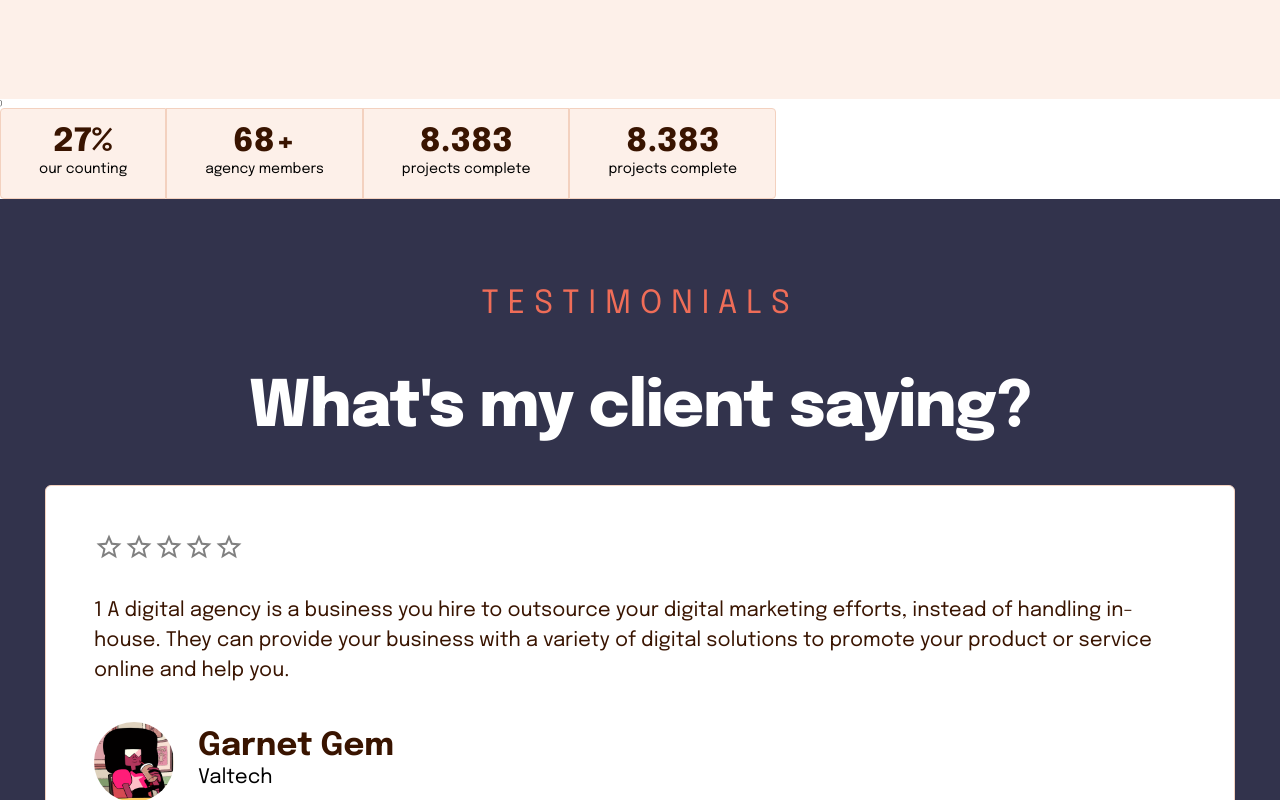
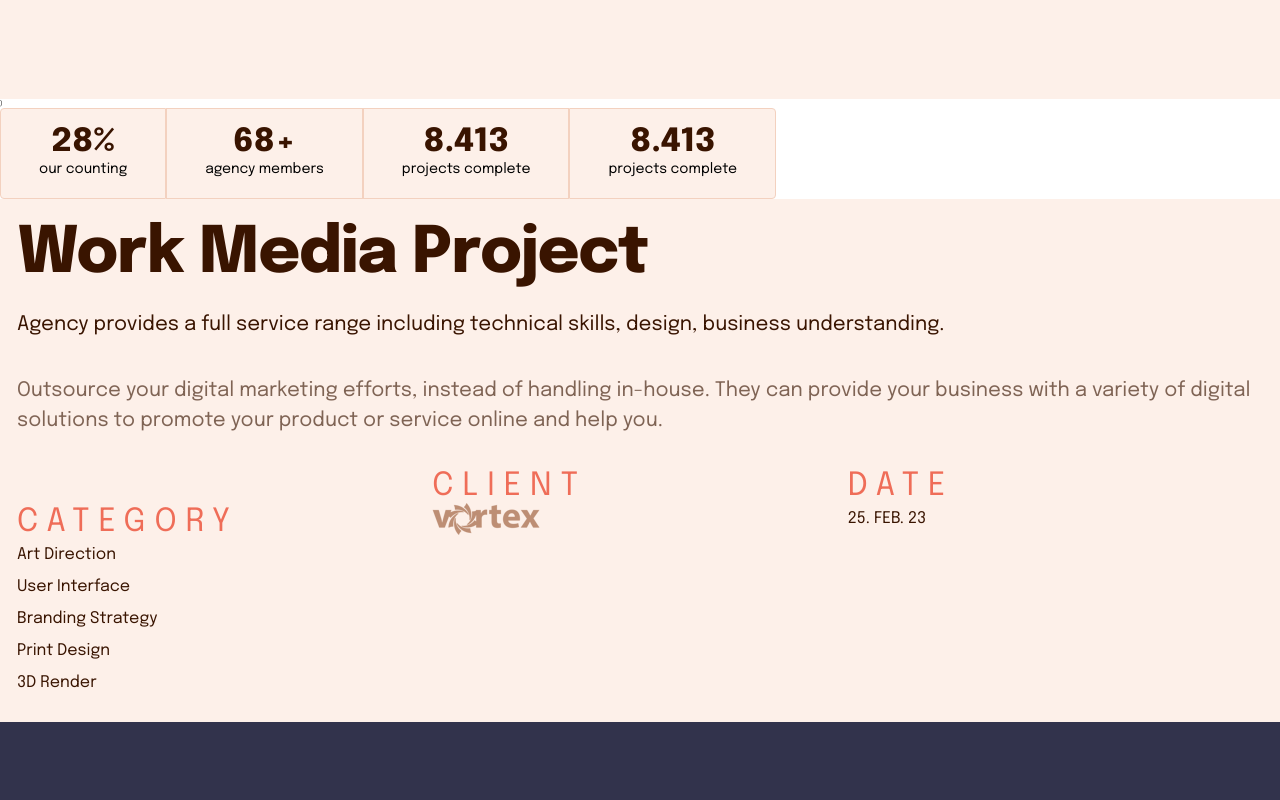
Before and after one commit to xossiane/FE-Portofolio, a Next.js app: page / in a window 1280 px wide. Shown: the part 600-1400 px from the top of the page. Built offline with nearby package versions, Linux system fonts and the light colour scheme.

Commit message:
Add: create Article Hero function

```diff
--- a/src/components/atoms/Heading/styles.module.scss
+++ b/src/components/atoms/Heading/styles.module.scss
@@ -3,6 +3,7 @@
   margin: 0;
     font-weight: 800;
     text-align: center;
+    max-width: 101%;
     &::first-letter {
       text-transform: capitalize;
     }
@@ -33,6 +34,7 @@
         line-height: 3.2rem;
         text-transform: uppercase;
         letter-spacing: 0.9rem;
+
     }
 
 
--- a/src/components/atoms/Text/styles.module.scss
+++ b/src/components/atoms/Text/styles.module.scss
@@ -17,6 +17,7 @@ size: 14px, 18px, 22px;
   }
   &--small {
     font-size: 1.6rem;
+    line-height: 3.2rem;
   }
   &--XSmall {
     font-size: 1.4rem;
@@ -24,6 +25,7 @@ size: 14px, 18px, 22px;
 
   &--black {
     color: $black;
+
   }
   &--darkBrown {
     color: $brown-dark;
--- /dev/null
+++ b/src/components/molecules/ArticleHero/index.jsx
@@ -0,0 +1,56 @@
+import Heading from "@/components/atoms/Heading";
+import Text from "@/components/atoms/Text";
+import React from "react";
+import styles from "./styles.module.scss";
+
+function ArticleHero({ title, subtitle, desc, img }) {
+  const category = [
+    { name: "Art Direction" },
+    { name: "User Interface" },
+    { name: "Branding Strategy" },
+    { name: "Print Design" },
+    { name: "3D Render" },
+  ];
+  return (
+    <div className={styles.ArticleHero}>
+      <Heading level="2" pageTitle={false} color="darkBrown" align="left">
+        {title}
+      </Heading>
+      <Text className={styles.ArticleHero__title} color="darkBrown">
+        {subtitle}
+      </Text>
+      <Text className={styles.ArticleHero__title} color="lightBrown">
+        {desc}
+      </Text>
+      <div className={styles.ArticleHero__content}>
+        <span className={styles.ArticleHero__category}>
+          <Heading level="5" color="darkOrange" align="left">
+            CATEGORY
+          </Heading>
+          {category.map((item) => (
+            <Text key={item.name} size="small" color="darkBrown">
+              {item.name}
+            </Text>
+          ))}
+        </span>
+        <div className={styles.ArticleHero__client}>
+          <Heading level="5" color="darkOrange" align="left">
+            CLIENT
+          </Heading>
+          <img src={img} alt="img" />
+        </div>
+
+        <span className={styles.ArticleHero__date}>
+          <Heading level="5" color="darkOrange" align="left">
+            DATE
+          </Heading>
+          <Text color="darkBrown" size="small">
+            25. FEB. 23
+          </Text>
+        </span>
+      </div>
+    </div>
+  );
+}
+
+export default ArticleHero;
--- /dev/null
+++ b/src/components/molecules/ArticleHero/styles.module.scss
@@ -0,0 +1,32 @@
+.ArticleHero{
+    padding: 2.3rem 1.7rem;
+    background-color: $orange-lighter;
+
+    &__category{
+        display: flex;
+        flex-direction: column;
+        position: relative;
+        padding-top: 6rem;
+
+    }
+    &__title{
+        padding: 1.15rem 0;
+        padding-top: 2.4rem;
+    }
+    &__client{
+        padding-top: 2.4rem;
+        padding-bottom: 2.4rem;
+
+    }
+    &__date{
+        padding-top: 2.4rem;
+        padding-bottom: 2.4rem;
+    }
+
+    &__content{
+    @include respond-to ("md"){
+        display: grid;
+        grid-template-columns: 1fr 1fr 1fr;
+        grid-template-row: auto;
+    }}
+}
--- a/src/pages/index.js
+++ b/src/pages/index.js
@@ -4,6 +4,7 @@ import Testimonial from "@/components/molecules/Testimonials";
 import TestimonialsWrapper from "@/components/organisms/TestimonialsWrapper";
 import Card from "@/components/molecules/Card";
 import CardsWrapper from "@/components/organisms/CardsWrapper";
+import ArticleHero from "@/components/molecules/ArticleHero";
 
 
 export default function Home() {
@@ -20,7 +21,7 @@ Design Agency"
         description="Ability to put themselves in the merchant's shoes. It is meant to partner on the long run, and work as an extension of the merchant's team."
       ></Hero>
        <CCWrapper></CCWrapper>
-
+<ArticleHero title="Work Media Project" subtitle="Agency provides a full service range including technical skills, design, business understanding." desc="Outsource your digital marketing efforts, instead of handling in-house. They can provide your business with a variety of digital solutions to promote your product or service online and help you." img="/client.png"></ArticleHero>
      <TestimonialsWrapper />
     <CardsWrapper></CardsWrapper>
     <Hero
@@ -32,6 +33,7 @@ Design Agency"
         description="Ability to put themselves in the merchant's shoes. It is meant to partner on the long run, and work as an extension of the merchant's team."
         variation="variation"
       ></Hero>
+
     </>
   );
 }
```
Also changed, not shown: public/client.png (added).
